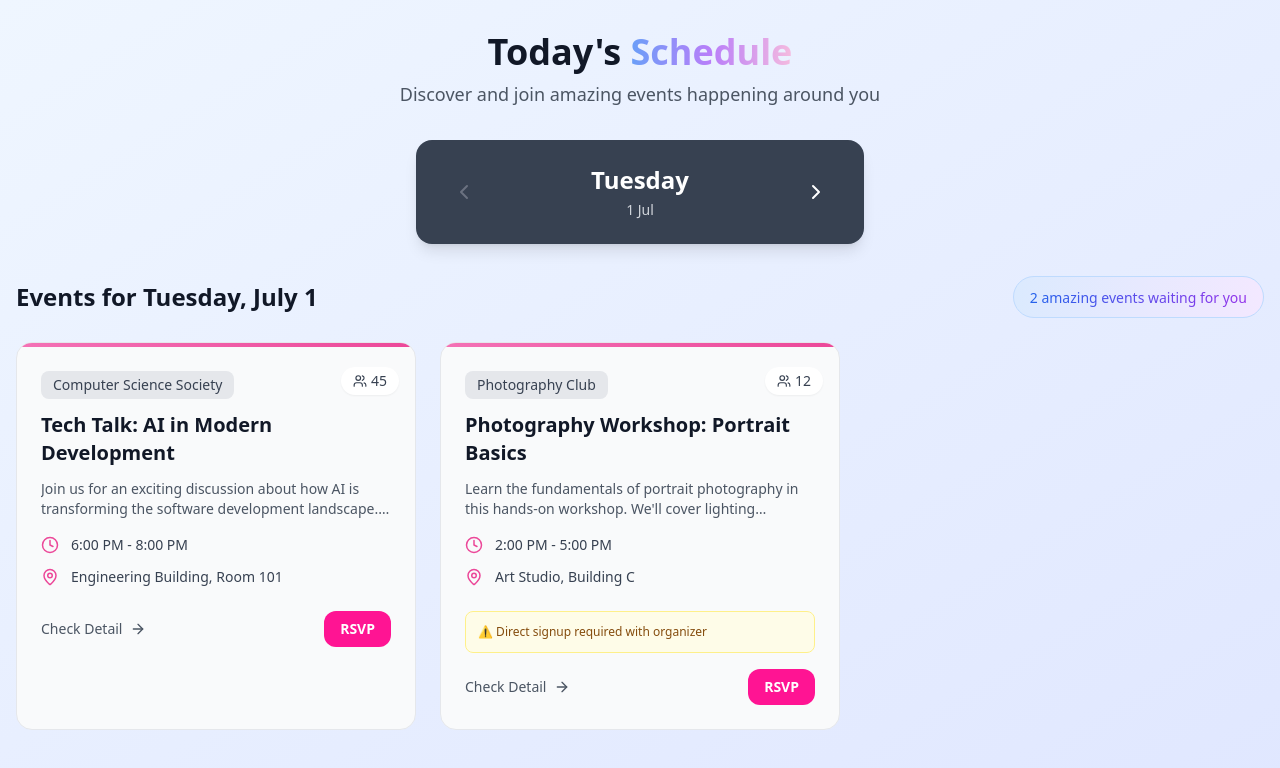
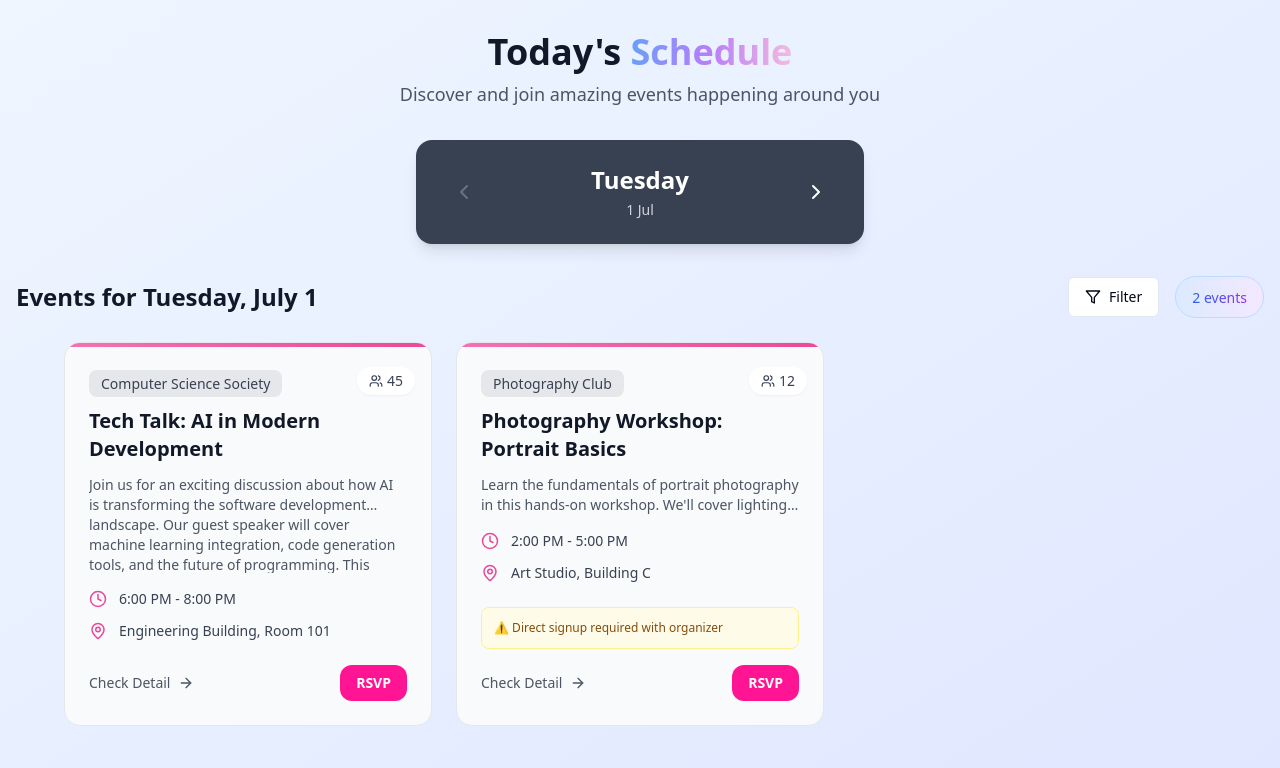
Before and after one commit to AdamsCode1/PulsePlatform, a React (Vite) app: page / in a window 1280 px wide. Shown: the top 768 px of the page. Built offline with nearby package versions, Linux system fonts and the light colour scheme.

Commit message:
more design on front page and event card

```diff
--- a/src/components/EventCard.tsx
+++ b/src/components/EventCard.tsx
@@ -39,6 +39,18 @@ const EventCard = ({ event, onClick }: EventCardProps) => {
     }
   };
 
+  const handleCheckDetailClick = (e: React.MouseEvent) => {
+    e.stopPropagation(); // Prevent card click
+    onClick();
+  };
+
+  const handleLocationClick = (e: React.MouseEvent) => {
+    e.stopPropagation(); // Prevent card click
+    const encodedLocation = encodeURIComponent(event.location);
+    const googleMapsUrl = `https://www.google.com/maps/search/?api=1&query=${encodedLocation}`;
+    window.open(googleMapsUrl, '_blank');
+  };
+
   // Check if user has already RSVP'd on component mount
   React.useEffect(() => {
     const existingRSVPs = JSON.parse(localStorage.getItem('rsvps') || '[]');
@@ -47,22 +59,25 @@ const EventCard = ({ event, onClick }: EventCardProps) => {
   }, [event.id]);
 
   return (
-    <div className="bg-gray-50 rounded-2xl border border-gray-200 hover:shadow-md transition-all duration-300 transform hover:-translate-y-1 overflow-hidden relative">
+    <div
+      onClick={onClick}
+      className="bg-gray-50 rounded-2xl border border-gray-200 hover:shadow-xl transition-all duration-300 transform hover:-translate-y-2 hover:scale-105 overflow-hidden relative cursor-pointer flex flex-col h-full"
+    >
       {/* Colored line at the top */}
       <div className="h-1 bg-gradient-to-r from-pink-400 to-pink-500"></div>
 
-      <div className="p-6">
+      <div className="p-6 flex flex-col flex-1">
         {/* Attend Counter - Top Right */}
         <div className="absolute top-6 right-4 bg-white rounded-full px-3 py-1 flex items-center space-x-1 text-sm font-medium text-gray-700 shadow-sm">
           <Users size={14} />
           <span>{attendeeCount}</span>
         </div>
 
-        {/* Society Name with hover effect */}
-        <div className="inline-block mb-3">
-          <div className="bg-gray-200 hover:bg-black hover:text-white transition-all duration-300 px-3 py-1 rounded-lg text-sm text-gray-700 cursor-pointer">
+        {/* Society Name with hover effect - only text has gray background */}
+        <div className="mb-3">
+          <span className="bg-gray-200 hover:bg-black hover:text-white transition-all duration-300 px-3 py-1 rounded-lg text-sm text-gray-700 cursor-pointer">
             {event.societyName}
-          </div>
+          </span>
         </div>
 
         {/* Event Name */}
@@ -71,7 +86,7 @@ const EventCard = ({ event, onClick }: EventCardProps) => {
         </h3>
 
         {/* Event Description */}
-        <p className="text-gray-600 text-sm mb-4 line-clamp-2">
+        <p className="text-gray-600 text-sm mb-4 line-clamp-2 flex-1">
           {event.description}
         </p>
 
@@ -88,10 +103,14 @@ const EventCard = ({ event, onClick }: EventCardProps) => {
             </div>
           )}
 
-          {/* Location */}
-          <div className="flex items-center text-gray-700">
-            <MapPin size={18} className="mr-3 text-pink-500" />
-            <span className="text-sm">{event.location}</span>
+          {/* Location - Now clickable with hover effect */}
+          <div
+            className="flex items-center text-gray-700 hover:text-pink-600 cursor-pointer transition-colors group"
+            onClick={handleLocationClick}
+            title="Click to open in Google Maps"
+          >
+            <MapPin size={18} className="mr-3 text-pink-500 group-hover:text-pink-600" />
+            <span className="text-sm group-hover:underline">{event.location}</span>
           </div>
         </div>
 
@@ -104,11 +123,11 @@ const EventCard = ({ event, onClick }: EventCardProps) => {
           </div>
         )}
 
-        {/* Bottom buttons */}
-        <div className="flex justify-between items-center">
+        {/* Bottom buttons - Push to bottom */}
+        <div className="flex justify-between items-center mt-auto">
           {/* Check Detail Button */}
           <button
-            onClick={onClick}
+            onClick={handleCheckDetailClick}
             className="flex items-center gap-2 text-gray-600 hover:text-gray-800 transition-colors font-medium text-sm"
           >
             Check Detail
--- /dev/null
+++ b/src/components/EventFilters.tsx
@@ -0,0 +1,80 @@
+
+import React from 'react';
+import { Filter } from 'lucide-react';
+import {
+  DropdownMenu,
+  DropdownMenuContent,
+  DropdownMenuItem,
+  DropdownMenuTrigger,
+  DropdownMenuSeparator,
+  DropdownMenuLabel,
+} from '@/components/ui/dropdown-menu';
+import { Button } from '@/components/ui/button';
+
+interface EventFiltersProps {
+  onFilterChange: (filterType: string, value: string) => void;
+  currentFilter: string;
+}
+
+const EventFilters = ({ onFilterChange, currentFilter }: EventFiltersProps) => {
+  const handleFilterSelect = (filterType: string, value: string) => {
+    onFilterChange(filterType, value);
+  };
+
+  const getFilterLabel = () => {
+    switch (currentFilter) {
+      case 'attendees-desc':
+        return 'Most Popular';
+      case 'tech':
+        return 'Tech';
+      case 'art':
+        return 'Art';
+      default:
+        return 'Filter';
+    }
+  };
+
+  return (
+    <DropdownMenu>
+      <DropdownMenuTrigger asChild>
+        <Button variant="outline" className="flex items-center gap-2">
+          <Filter size={16} />
+          {getFilterLabel()}
+        </Button>
+      </DropdownMenuTrigger>
+      <DropdownMenuContent className="w-48 bg-white border border-gray-200 shadow-lg">
+        <DropdownMenuLabel>Sort by</DropdownMenuLabel>
+        <DropdownMenuItem
+          onClick={() => handleFilterSelect('sort', 'attendees-desc')}
+          className="cursor-pointer"
+        >
+          Most Popular (Attendees)
+        </DropdownMenuItem>
+
+        <DropdownMenuSeparator />
+
+        <DropdownMenuLabel>Category</DropdownMenuLabel>
+        <DropdownMenuItem
+          onClick={() => handleFilterSelect('category', 'tech')}
+          className="cursor-pointer"
+        >
+          Tech
+        </DropdownMenuItem>
+        <DropdownMenuItem
+          onClick={() => handleFilterSelect('category', 'art')}
+          className="cursor-pointer"
+        >
+          Art
+        </DropdownMenuItem>
+        <DropdownMenuItem
+          onClick={() => handleFilterSelect('category', 'all')}
+          className="cursor-pointer"
+        >
+          All Categories
+        </DropdownMenuItem>
+      </DropdownMenuContent>
+    </DropdownMenu>
+  );
+};
+
+export default EventFilters;
--- a/src/pages/Index.tsx
+++ b/src/pages/Index.tsx
@@ -4,14 +4,17 @@ import { format, addDays, startOfDay, isSameDay } from 'date-fns';
 import DateNavigator from '../components/DateNavigator';
 import EventCard from '../components/EventCard';
 import EventModal from '../components/EventModal';
+import EventFilters from '../components/EventFilters';
 import { Event } from '../types/Event';
 import { mockEvents } from '../data/mockEvents';
 
 const Index = () => {
   const [currentDate, setCurrentDate] = useState(new Date());
   const [events, setEvents] = useState<Event[]>([]);
+  const [filteredEvents, setFilteredEvents] = useState<Event[]>([]);
   const [isLoading, setIsLoading] = useState(false);
   const [selectedEventId, setSelectedEventId] = useState<string | null>(null);
+  const [currentFilter, setCurrentFilter] = useState('all');
 
   // Simulate API call to fetch events for a specific date
   const fetchEventsForDate = async (date: Date) => {
@@ -29,9 +32,35 @@ const Index = () => {
     setIsLoading(false);
   };
 
+  // Apply filters to events
+  const applyFilters = (eventsToFilter: Event[], filterType: string, value: string) => {
+    let filtered = [...eventsToFilter];
+
+    if (filterType === 'sort' && value === 'attendees-desc') {
+      filtered.sort((a, b) => (b.attendeeCount || 0) - (a.attendeeCount || 0));
+    } else if (filterType === 'category' && value !== 'all') {
+      // Simple category filtering based on event name or description
+      filtered = filtered.filter(event => {
+        const searchText = `${event.eventName} ${event.description}`.toLowerCase();
+        return searchText.includes(value.toLowerCase());
+      });
+    }
+
+    return filtered;
+  };
+
   useEffect(() => {
     fetchEventsForDate(currentDate);
   }, [currentDate]);
+
+  useEffect(() => {
+    // Apply current filter whenever events change
+    const [filterType, value] = currentFilter.includes('-')
+      ? ['sort', currentFilter]
+      : ['category', currentFilter];
+    const filtered = applyFilters(events, filterType, value);
+    setFilteredEvents(filtered);
+  }, [events, currentFilter]);
 
   const handleDateChange = (newDate: Date) => {
     setCurrentDate(newDate);
@@ -45,9 +74,16 @@ const Index = () => {
     setSelectedEventId(null);
   };
 
+  const handleFilterChange = (filterType: string, value: string) => {
+    const newFilter = filterType === 'sort' ? value : value;
+    setCurrentFilter(newFilter);
+  };
+
   const selectedEvent = selectedEventId
     ? mockEvents.find(event => event.id === selectedEventId)
     : null;
+
+  const displayEvents = filteredEvents.length > 0 ? filteredEvents : events;
 
   return (
     <div className="min-h-screen bg-gradient-to-br from-blue-50 to-indigo-100">
@@ -77,10 +113,16 @@ const Index = () => {
             <h2 className="text-2xl font-semibold text-gray-900">
               Events for {format(currentDate, 'EEEE, MMMM d')}
             </h2>
+            <div className="flex items-center gap-4">
+              <EventFilters
+                onFilterChange={handleFilterChange}
+                currentFilter={currentFilter}
+              />
               <div className="bg-gradient-to-r from-blue-100 to-purple-100 px-4 py-2 rounded-full border border-blue-200">
                 <span className="text-sm font-medium bg-gradient-to-r from-blue-600 to-purple-600 bg-clip-text text-transparent">
-                {events.length} amazing event{events.length !== 1 ? 's' : ''} waiting for you
+                  {displayEvents.length} events
                 </span>
+              </div>
             </div>
           </div>
 
@@ -91,21 +133,22 @@ const Index = () => {
             </div>
           )}
 
-          {/* Events Grid */}
+          {/* Events Grid - Centered */}
           {!isLoading && (
-            <div className="grid grid-cols-1 md:grid-cols-2 lg:grid-cols-3 gap-6">
-              {events.length === 0 ? (
+            <div className="flex justify-center">
+              <div className="grid grid-cols-1 md:grid-cols-2 lg:grid-cols-3 gap-6 max-w-6xl">
+                {displayEvents.length === 0 ? (
                   <div className="col-span-full text-center py-12">
                     <div className="text-gray-400 mb-4">
                       <svg className="mx-auto h-16 w-16" fill="none" viewBox="0 0 24 24" stroke="currentColor">
-                      <path strokeLinecap="round" strokeLinejoin="round" strokeWidth={1} d="M8 7V3m8 4V3m-9 8h10M5 21h14a2 2 0 002-2V7a2 2 0 00-2-2H5a2 2 0 00-2 2v12a2 2 0 002 2z" />
+                        <path strokeLinecap="round" strokeLinejoin="round" strokeWidth={1} d="M8 7V3m8 4V3m-9 8h10M5 21h14a2 2 0 002-2V7a2 2 0 00-2-2H5a2 2 0 002 2z" />
                       </svg>
                     </div>
-                  <h3 className="text-lg font-medium text-gray-900 mb-2">No events scheduled</h3>
-                  <p className="text-gray-500">Check back later or try another date!</p>
+                    <h3 className="text-lg font-medium text-gray-900 mb-2">No events found</h3>
+                    <p className="text-gray-500">Try a different filter or check back later!</p>
                   </div>
                 ) : (
-                events.map(event => (
+                  displayEvents.map(event => (
                     <EventCard
                       key={event.id}
                       event={event}
@@ -113,6 +156,7 @@ const Index = () => {
                     />
                   ))
                 )}
+              </div>
             </div>
           )}
         </div>
```
Also changed, not shown: src/components/EventModal.tsx (+9 -9 lines). Lines whose indentation alone changed are shown as unchanged.
